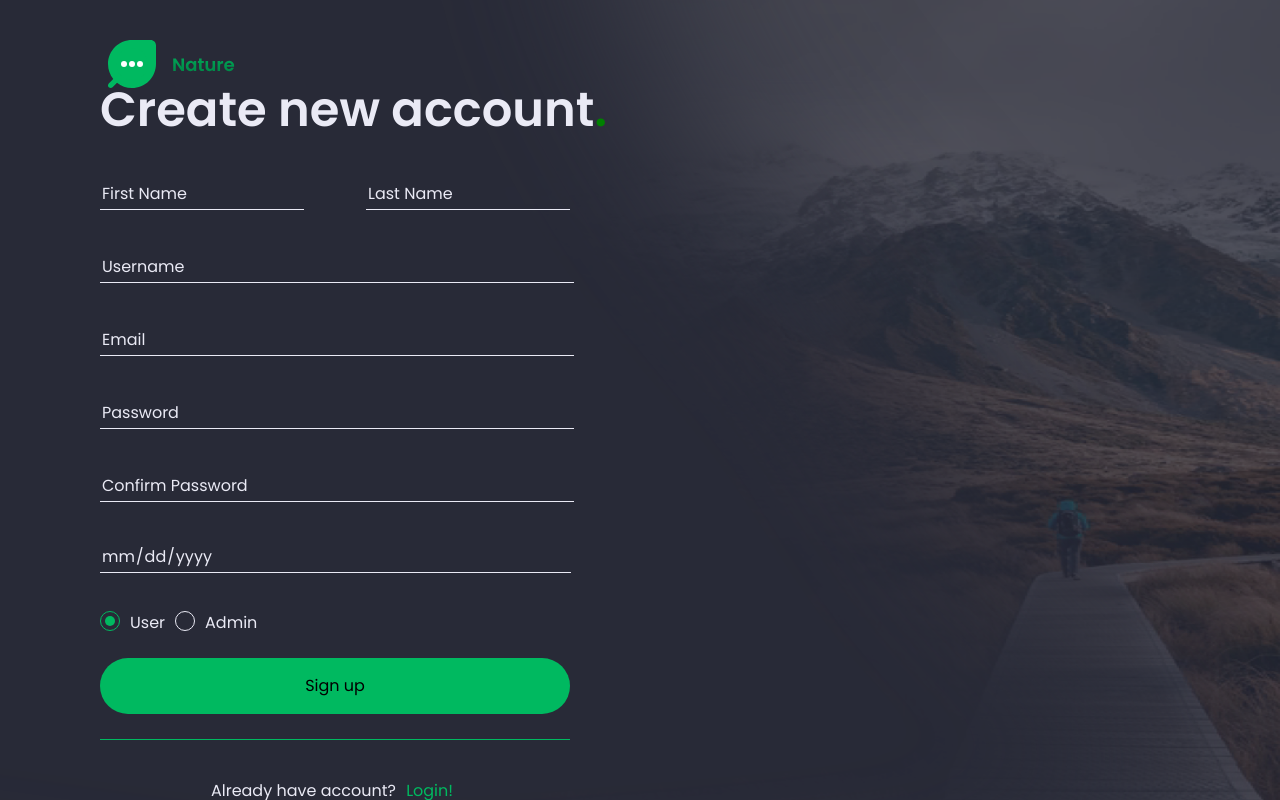
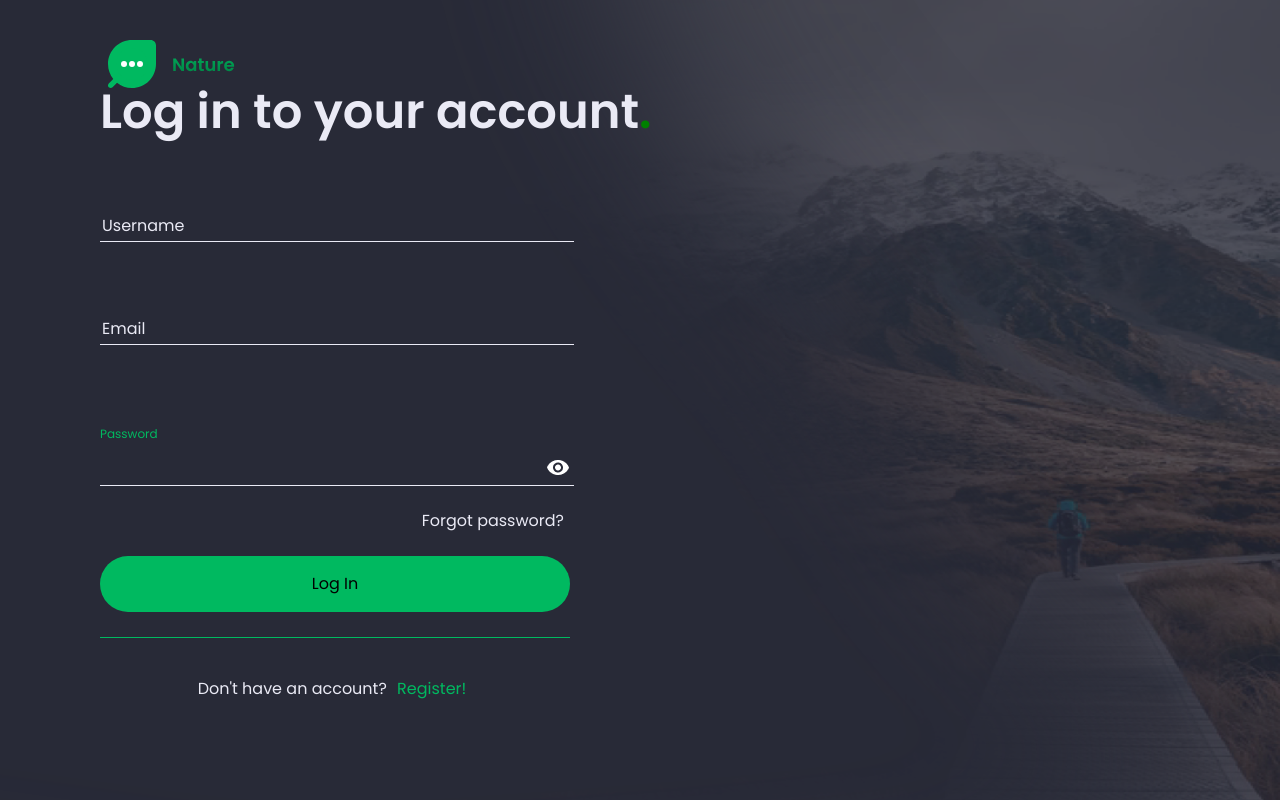
Before and after one commit to stefanskoricdev/nature-social-media, a React (Create React App) app: page / in a window 1280 px wide. Built offline with nearby package versions, Linux system fonts and the light colour scheme.

Commit message:
Initialize custom useFetch hook. Initialize AuthProvider with AuthContext. Connect LoginForm and RegisterForm with server and create http requests logic.

```diff
--- a/package.json
+++ b/package.json
@@ -35,5 +35,9 @@
       "last 1 firefox version",
       "last 1 safari version"
     ]
+  },
+  "devDependencies": {
+    "json-server": "^0.17.0",
+    "json-server-auth": "^2.1.0"
   }
 }
--- a/src/App.js
+++ b/src/App.js
@@ -1,10 +1,18 @@
 import styles from "./App.module.scss";
+import { useContext } from "react";
+import AuthContext from "./store/AuthProvider";
 import Login from "./pages/Login/Login";
 import Register from "./pages/Register/Register";
 function App() {
+  const authCtx = useContext(AuthContext);
+
+  const { isLoggedIn } = authCtx;
+
+  console.log(isLoggedIn);
+
   return (
     <div className={styles.App}>
-      <Register />
+      <Login />
     </div>
   );
 }
--- a/src/components/LoginForm/LoginForm.js
+++ b/src/components/LoginForm/LoginForm.js
@@ -1,9 +1,45 @@
 import styles from "./LoginForm.module.scss";
-import { useState } from "react";
+import { useState, useContext } from "react";
+import { useHttp } from "../../hooks/useHttp";
+import AuthContext from "../../store/AuthProvider";
 import togglePassword from "../../assets/img/togglePassword.png";
+
+const LOGIN_URL = "http://localhost:3000/login";
 
 const LoginForm = () => {
   const [passwordShow, setPasswordShow] = useState(false);
+
+  const [formData, setFormData] = useState({
+    username: "",
+    email: "",
+    password: "",
+  });
+
+  const { sendRequest } = useHttp();
+
+  const authCtx = useContext(AuthContext);
+  const { loginHandler } = authCtx;
+
+  const handleChange = (e) => {
+    const { name, value } = e.target;
+
+    setFormData((prevState) => {
+      return { ...prevState, [name]: value };
+    });
+  };
+
+  const handleSubmit = (e) => {
+    e.preventDefault();
+    sendRequest(
+      {
+        url: LOGIN_URL,
+        method: "POST",
+        headers: { "Content-Type": "application/json" },
+        body: formData,
+      },
+      loginHandler
+    );
+  };
 
   const togglePasswordShow = (e) => {
     e.preventDefault();
@@ -11,16 +47,36 @@ const LoginForm = () => {
   };
 
   return (
-    <form className={styles.LoginForm}>
+    <form onSubmit={handleSubmit} className={styles.LoginForm}>
       <h3>
         Log in to your account<span>.</span>
       </h3>
       <label>
-        <input type="text" name="username" placeholder="Username" />
+        <input
+          type="text"
+          name="username"
+          placeholder="Username"
+          value={formData.username}
+          onChange={handleChange}
+        />
+      </label>
+      <label>
+        <input
+          type="email"
+          name="email"
+          placeholder="Email"
+          value={formData.email}
+          onChange={handleChange}
+        />
       </label>
       <label>
         <p>Password</p>
-        <input type={passwordShow ? "text" : "password"} name="password" />
+        <input
+          type={passwordShow ? "text" : "password"}
+          name="password"
+          value={formData.password}
+          onChange={handleChange}
+        />
         <button>Forgot password?</button>
         <button
           onClick={togglePasswordShow}
--- a/src/components/RegisterForm/RegisterForm.js
+++ b/src/components/RegisterForm/RegisterForm.js
@@ -1,9 +1,53 @@
 import styles from "./RegisterForm.module.scss";
+import { useState, useContext } from "react";
+import { useHttp } from "../../hooks/useHttp";
 import RadioBtn from "./RadioBtn/RadioBtn";
-import { useState } from "react";
+import AuthContext from "../../store/AuthProvider";
+
+const REGISTER_URL = "http://localhost:3000/users";
 
 const RegisterForm = () => {
+  const [formData, setFormData] = useState({
+    firstName: "",
+    lastName: "",
+    username: "",
+    email: "",
+    password: "",
+    confirmPassword: "",
+    dateOfBirth: "",
+  });
+
   const [userType, setUserType] = useState("user");
+
+  const { sendRequest } = useHttp();
+
+  const authCtx = useContext(AuthContext);
+  const { loginHandler } = authCtx;
+
+  const handleChange = (e) => {
+    const { name, value } = e.target;
+
+    setFormData((prevState) => {
+      return { ...prevState, [name]: value };
+    });
+  };
+
+  const handleSubmit = (e) => {
+    e.preventDefault();
+
+    const { confirmPassword, ...restOfData } = formData;
+    const transformedData = { ...restOfData };
+
+    sendRequest(
+      {
+        url: REGISTER_URL,
+        method: "POST",
+        headers: { "Content-Type": "application/json" },
+        body: transformedData,
+      },
+      loginHandler
+    );
+  };
 
   const handleUserTypeChange = (e) => {
     const type = e.target.getAttribute("data-type");
@@ -11,23 +55,60 @@ const RegisterForm = () => {
   };
 
   return (
-    <form className={styles.RegisterForm}>
+    <form onSubmit={handleSubmit} className={styles.RegisterForm}>
       <h3>
         Create new account<span>.</span>
       </h3>
       <div className={styles.PersonalInfo}>
-        <input type="text" name="firstName" placeholder="First Name" />
-        <input type="text" name="lastName" placeholder="Last Name" />
+        <input
+          type="text"
+          name="firstName"
+          placeholder="First Name"
+          value={formData.firstName}
+          onChange={handleChange}
+        />
+        <input
+          type="text"
+          name="lastName"
+          placeholder="Last Name"
+          value={formData.lastName}
+          onChange={handleChange}
+        />
       </div>
-      <input type="text" name="userName" placeholder="Username" />
-      <input type="email" name="email" placeholder="Email" />
-      <input type="password" name="password" placeholder="Password" />
+      <input
+        type="text"
+        name="username"
+        placeholder="Username"
+        value={formData.username}
+        onChange={handleChange}
+      />
+      <input
+        type="email"
+        name="email"
+        placeholder="Email"
+        value={formData.email}
+        onChange={handleChange}
+      />
+      <input
+        type="password"
+        name="password"
+        placeholder="Password"
+        value={formData.password}
+        onChange={handleChange}
+      />
       <input
         type="password"
         name="confirmPassword"
         placeholder="Confirm Password"
+        value={formData.confirmPassword}
+        onChange={handleChange}
       />
-      <input type="date" name="dateOfBirth" />
+      <input
+        type="date"
+        name="dateOfBirth"
+        value={formData.dateOfBirth}
+        onChange={handleChange}
+      />
       <div className={styles.UserType}>
         <RadioBtn
           labelTitle="User"
--- /dev/null
+++ b/src/hooks/useHttp.js
@@ -0,0 +1,22 @@
+export const useHttp = () => {
+  const sendRequest = (requestConfig, applyData) => {
+    const { url, method, headers, body } = requestConfig;
+    fetch(url, {
+      method: method ? method : "GET",
+      headers: headers ? headers : {},
+      body: body ? JSON.stringify(body) : null,
+    })
+      .then((res) => {
+        if (res.ok) {
+          return res.json();
+        } else throw new Error("Ooops something went wrong");
+      })
+      .then((data) => {
+        console.log(data);
+        applyData(data);
+      })
+      .catch((err) => console.log(err));
+  };
+
+  return { sendRequest };
+};
--- a/src/index.js
+++ b/src/index.js
@@ -1,13 +1,16 @@
+import "./index.css";
+import { AuthProvider } from "./store/AuthProvider";
 import React from "react";
 import ReactDOM from "react-dom/client";
-import "./index.css";
 import App from "./App";
 import reportWebVitals from "./reportWebVitals";
 
 const root = ReactDOM.createRoot(document.getElementById("root"));
 root.render(
   <React.StrictMode>
-    <App />
+    <AuthProvider>
+      <App />
+    </AuthProvider>
   </React.StrictMode>
 );
 reportWebVitals();
--- a/src/services/db.json
+++ b/src/services/db.json
@@ -0,0 +1,22 @@
+{
+  "users": [
+    {
+      "email": "stephanskoric@gmail.com",
+      "password": "$2a$10$CyhJlszQ21AKA.opDxpjcuMblIdLNriYTRptS/zQ3edLYb9Sa53ia",
+      "firstName": "Stefan",
+      "lastName": "Skoric",
+      "username": "stefan.skoric",
+      "dateOfBirth": "1993-01-18",
+      "id": 1
+    },
+    {
+      "email": "maja@gmail.com",
+      "password": "$2a$10$jOg9OudcxkRdW4H.RWGKeO8ZlNHaP6GiLNZCkxMLUW3vgZCGed0ba",
+      "firstName": "Maja",
+      "lastName": "Skoric",
+      "username": "maki123",
+      "dateOfBirth": "2022-04-11",
+      "id": 2
+    }
+  ]
+}
--- /dev/null
+++ b/src/store/AuthProvider.js
@@ -0,0 +1,26 @@
+import React, { useState } from "react";
+
+const AuthContext = React.createContext();
+
+export const AuthProvider = ({ children }) => {
+  const initialToken = localStorage.getItem("token");
+  const [token, setToken] = useState(initialToken);
+
+  const isUserLoggedIn = !!token;
+
+  const loginHandler = (data) => {
+    const { accessToken } = data;
+    setToken(accessToken);
+    localStorage.setItem("token", accessToken);
+  };
+
+  const authCtxValue = {
+    loginHandler,
+    isLoggedIn: isUserLoggedIn,
+  };
+  return (
+    <AuthContext.Provider value={authCtxValue}>{children}</AuthContext.Provider>
+  );
+};
+
+export default AuthContext;
```
Also changed, not shown: 1 other file (tests, documents, lock files or other folders).
